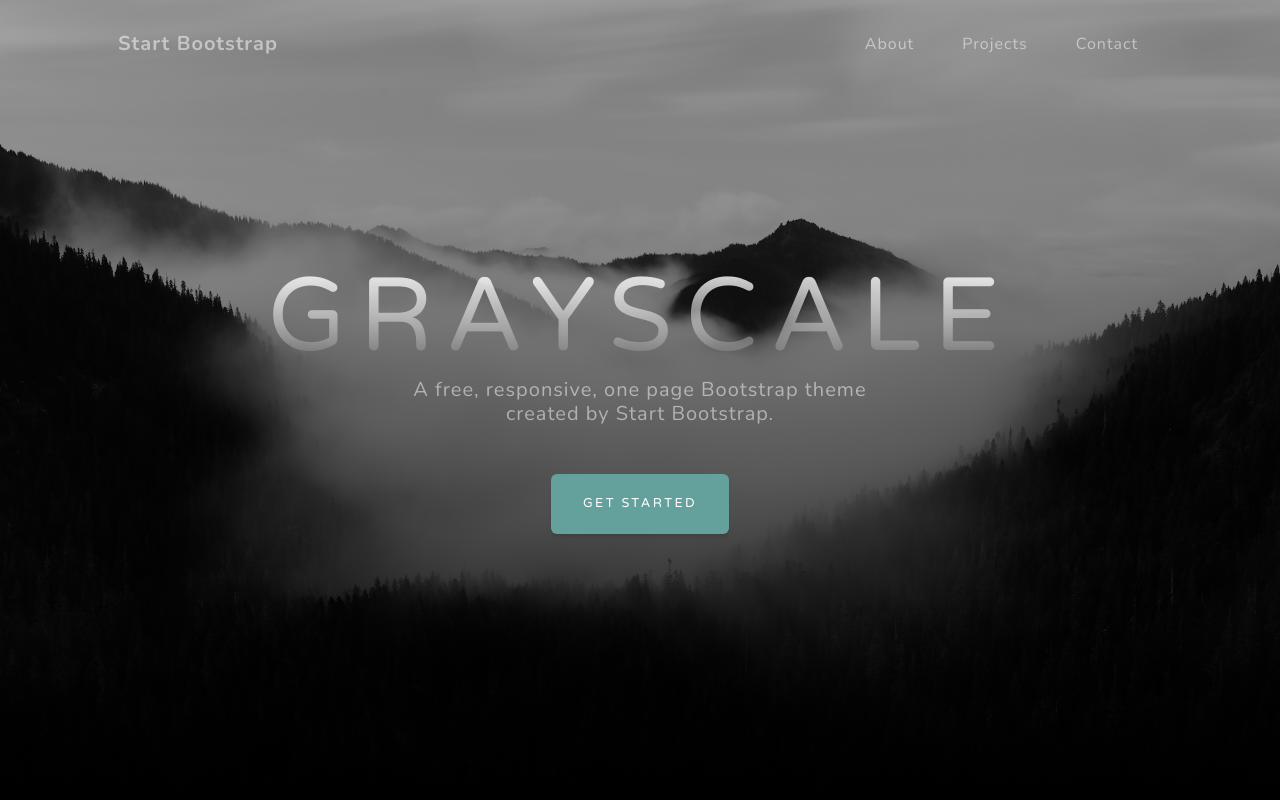
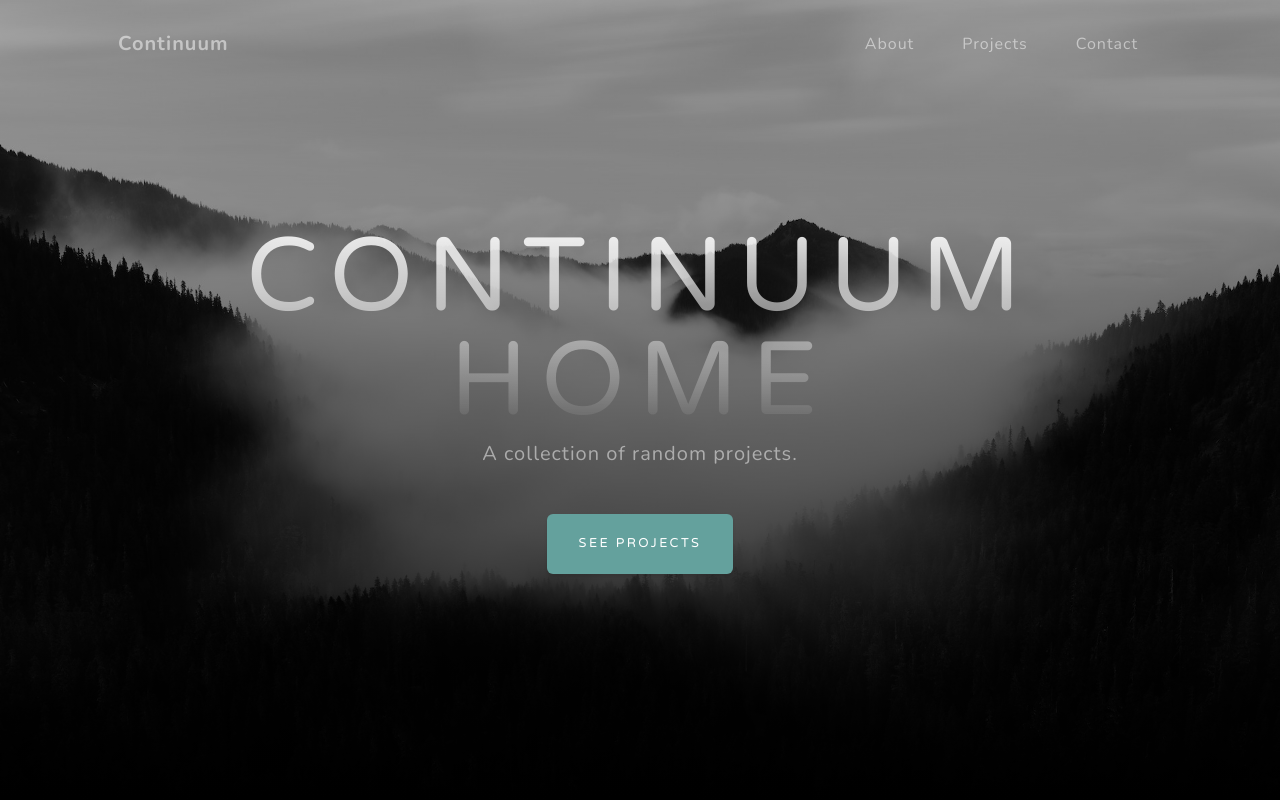
Before and after one commit to ContinuumGames/continuumgames.github.io, a website: page startbootstrap-grayscale-master/dist/index.html in a window 1280 px wide. Shown: the top 800 px of the page. Drawn offline with nearby package versions, Linux system fonts and the light colour scheme.

Commit message:
Update index.html
Minor edits.

```diff
--- a/startbootstrap-grayscale-master/dist/index.html
+++ b/startbootstrap-grayscale-master/dist/index.html
@@ -5,7 +5,7 @@
         <meta name="viewport" content="width=device-width, initial-scale=1, shrink-to-fit=no" />
         <meta name="description" content="" />
         <meta name="author" content="" />
-        <title>Grayscale - Start Bootstrap Theme</title>
+        <title>Continuum</title>
         <link rel="icon" type="image/x-icon" href="assets/favicon.ico" />
         <!-- Font Awesome icons (free version)-->
         <script src="https://use.fontawesome.com/releases/v6.3.0/js/all.js" crossorigin="anonymous"></script>
@@ -19,7 +19,7 @@
         <!-- Navigation-->
         <nav class="navbar navbar-expand-lg navbar-light fixed-top" id="mainNav">
             <div class="container px-4 px-lg-5">
-                <a class="navbar-brand" href="#page-top">Start Bootstrap</a>
+                <a class="navbar-brand" href="#page-top">Continuum</a>
                 <button class="navbar-toggler navbar-toggler-right" type="button" data-bs-toggle="collapse" data-bs-target="#navbarResponsive" aria-controls="navbarResponsive" aria-expanded="false" aria-label="Toggle navigation">
                     Menu
                     <i class="fas fa-bars"></i>
@@ -38,9 +38,9 @@
             <div class="container px-4 px-lg-5 d-flex h-100 align-items-center justify-content-center">
                 <div class="d-flex justify-content-center">
                     <div class="text-center">
-                        <h1 class="mx-auto my-0 text-uppercase">Grayscale</h1>
-                        <h2 class="text-white-50 mx-auto mt-2 mb-5">A free, responsive, one page Bootstrap theme created by Start Bootstrap.</h2>
-                        <a class="btn btn-primary" href="#about">Get Started</a>
+                        <h1 class="mx-auto my-0 text-uppercase">Continuum Home</h1>
+                        <h2 class="text-white-50 mx-auto mt-2 mb-5">A collection of random projects.</h2>
+                        <a class="btn btn-primary" href="#about">See Projects</a>
                     </div>
                 </div>
             </div>
```
